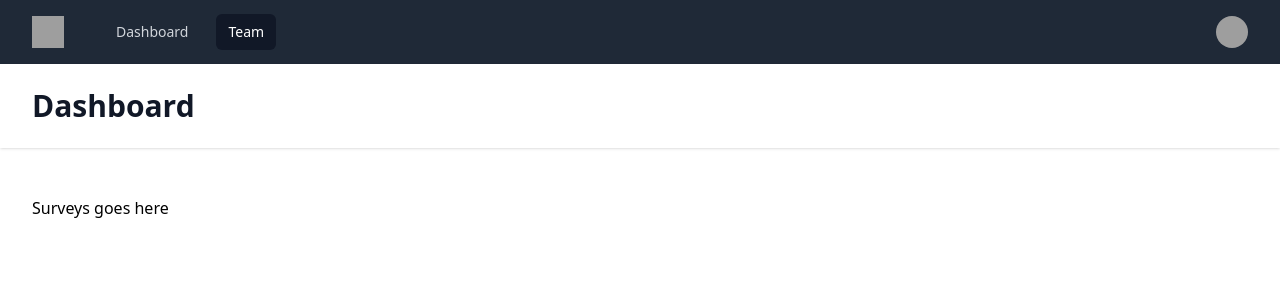
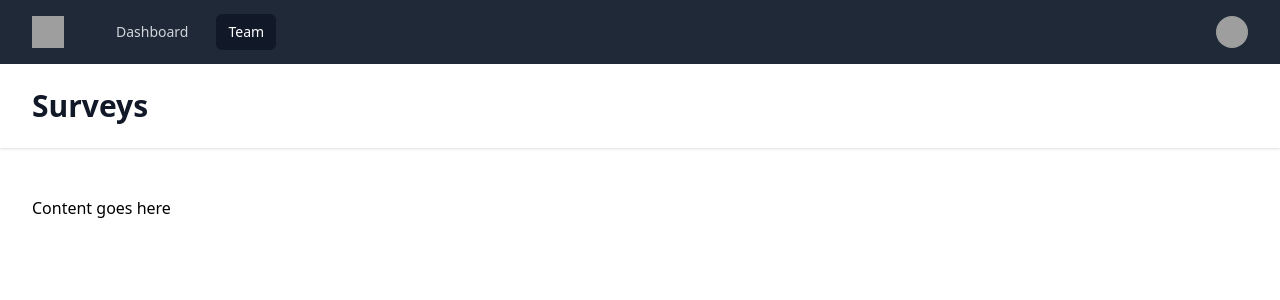
Before and after one commit to iss1977/Laravel-Vue-Survey, a Vue app in the folder vue/: page /surveys in a window 1280 px wide. Shown: the top 300 px of the page. Built offline with nearby package versions, Linux system fonts and the light colour scheme; grey boxes are pictures that could not be loaded.

Commit message:
PageComponent added.

```diff
--- /dev/null
+++ b/vue/src/components/PageComponent.vue
@@ -0,0 +1,27 @@
+<template>
+  <header class="bg-white shadow">
+    <div class="max-w-7xl mx-auto py-6 px-4 sm:px-6 lg:px-8">
+      <h1 class="text-3xl font-bold text-gray-900">
+        {{ title }}
+      </h1>
+    </div>
+  </header>
+  <main>
+    <div class="max-w-7xl mx-auto py-6 sm:px-6 lg:px-8">
+      <!-- Replace with your content -->
+      <div class="px-4 py-6 sm:px-0">
+        <slot></slot>
+      </div>
+      <!-- /End replace -->
+    </div>
+  </main>
+</template>
+
+<script setup>
+  const props = defineProps({
+    title: String
+  });
+
+</script>
+
+<style></style>
--- a/vue/src/views/Dashboard.vue
+++ b/vue/src/views/Dashboard.vue
@@ -1,26 +1,13 @@
 <template>
-      <header class="bg-white shadow">
-      <div class="max-w-7xl mx-auto py-6 px-4 sm:px-6 lg:px-8">
-        <h1 class="text-3xl font-bold text-gray-900">Dashboard</h1>
-      </div>
-    </header>
-    <main>
-      <div class="max-w-7xl mx-auto py-6 sm:px-6 lg:px-8">
-        <!-- Replace with your content -->
-        <div class="px-4 py-6 sm:px-0">
-          Content goes here
-        </div>
-        <!-- /End replace -->
-      </div>
-    </main>
+  <PageComponentVue title="Dashboard">
+    Content goes here
+  </PageComponentVue>
 </template>
 
-<script>
-export default {
+<script setup>
+import PageComponentVue from "../components/PageComponent.vue"
 
-}
 </script>
 
 <style>
-
 </style>
--- a/vue/src/views/Surveys.vue
+++ b/vue/src/views/Surveys.vue
@@ -1,28 +1,13 @@
 <template>
-  <div>
-      <header class="bg-white shadow">
-      <div class="max-w-7xl mx-auto py-6 px-4 sm:px-6 lg:px-8">
-        <h1 class="text-3xl font-bold text-gray-900">Dashboard</h1>
-      </div>
-    </header>
-    <main>
-      <div class="max-w-7xl mx-auto py-6 sm:px-6 lg:px-8">
-        <!-- Replace with your content -->
-        <div class="px-4 py-6 sm:px-0">
-          Surveys goes here
-        </div>
-        <!-- /End replace -->
-      </div>
-    </main>
-  </div>
+  <PageComponentVue title="Surveys">
+    Content goes here
+  </PageComponentVue>
 </template>
 
-<script>
-  export default {
+<script setup>
+import PageComponentVue from "../components/PageComponent.vue"
 
-  }
 </script>
 
-<style scoped>
-
+<style>
 </style>
```
Also changed, not shown: 1 other file (tests, documents, lock files or other folders).
